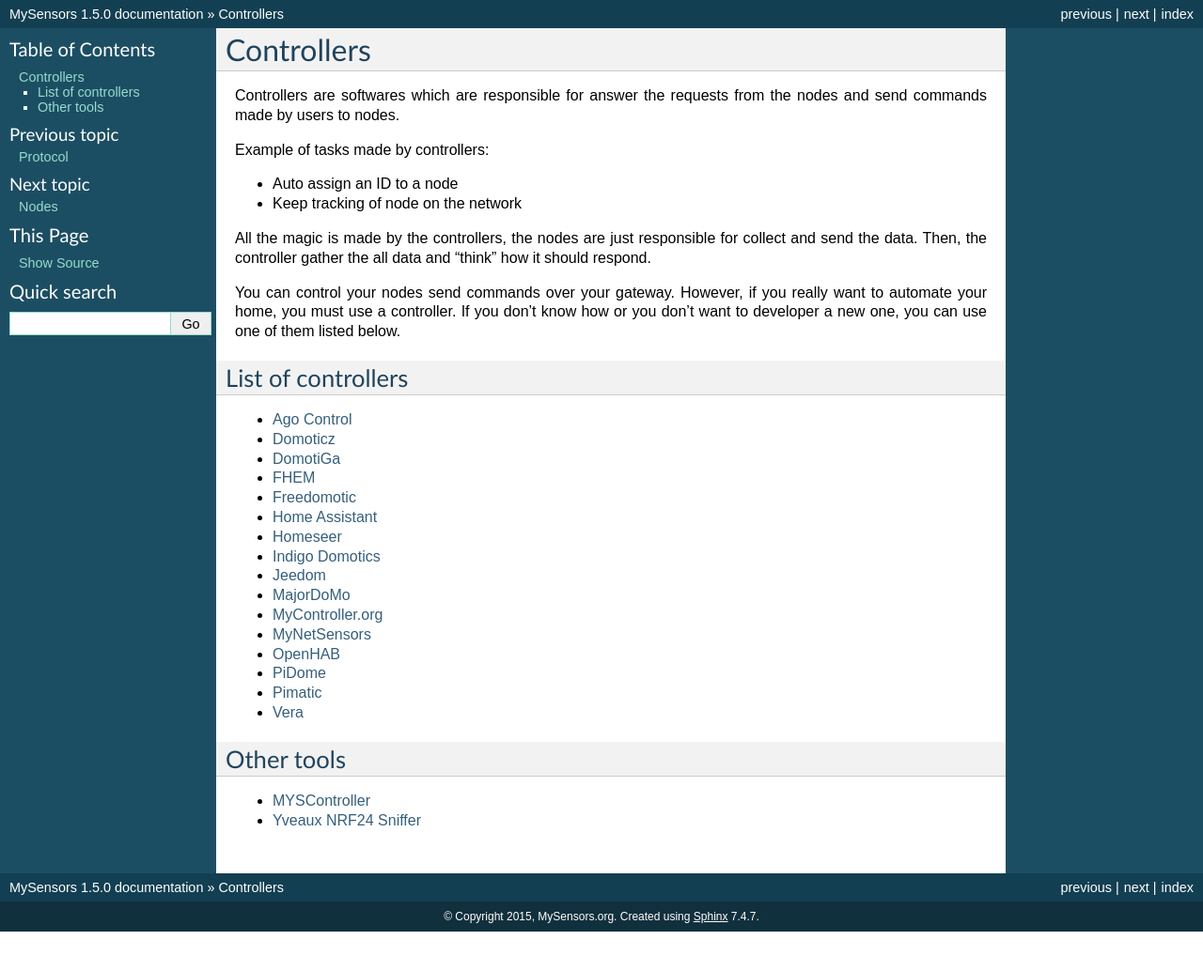
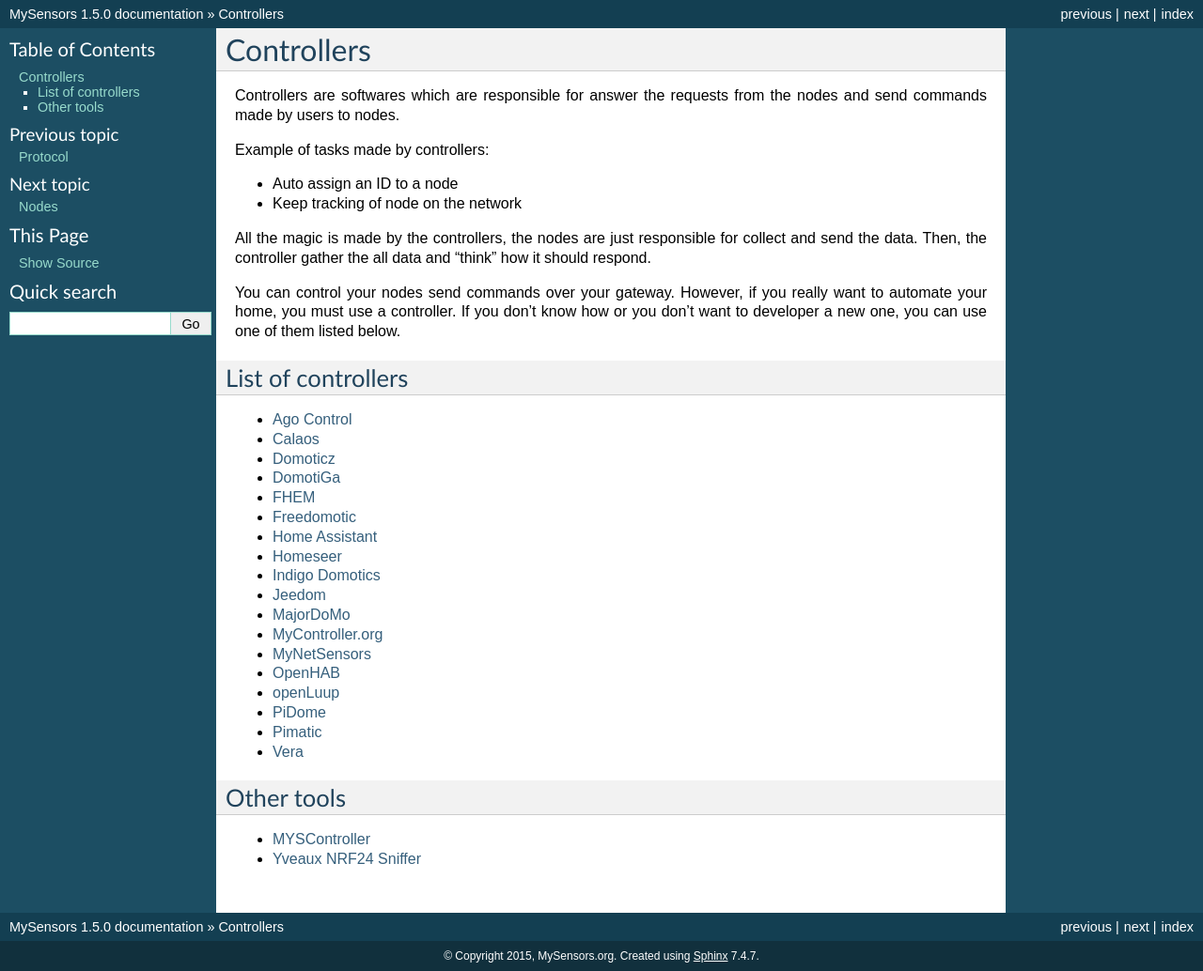
Before and after one commit to alfredocdmiranda/MySensors, a Sphinx documentation site: the page built from docs/controllers.rst, in a window 1280 px wide. Shown: the whole page at 94% size. Built offline with Sphinx 7.4.7, drawn with Linux system fonts in a browser that asks for light colours; before the commit the page ends 992 px from its top, so only the background shows below that.

Commit message:
Updated list of controllers

```diff
--- a/docs/controllers.rst
+++ b/docs/controllers.rst
@@ -22,6 +22,7 @@
 ^^^^^^^^^^^^^^^^^^^
 
 * `Ago Control <http://www.agocontrol.com/>`_
+* `Calaos <https://calaos.fr/>`_
 * `Domoticz <http://www.domoticz.com/>`_
 * `DomotiGa <https://domotiga.nl/>`_
 * `FHEM <http://www.fhem.de/>`_
@@ -34,6 +35,7 @@
 * `MyController.org <http://mycontroller.org/>`_
 * `MyNetSensors <http://forum.mysensors.org/topic/1984>`_
 * `OpenHAB <http://www.openhab.org/>`_
+* `openLuup <https://github.com/akbooer/openLuup>`_
 * `PiDome <http://pidome.wordpress.com/>`_
 * `Pimatic <http://pimatic.org/>`_
 * `Vera <http://getvera.com/>`_
```
